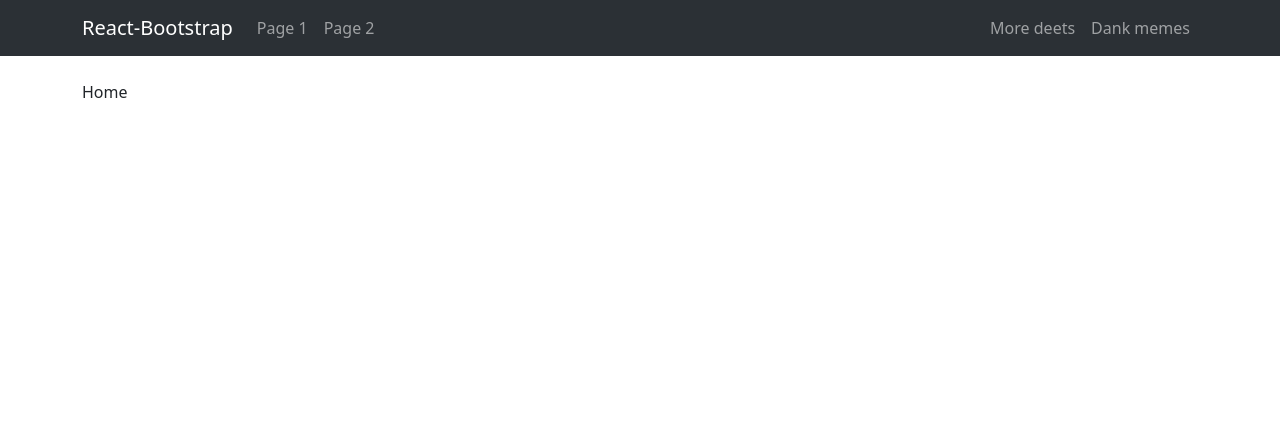
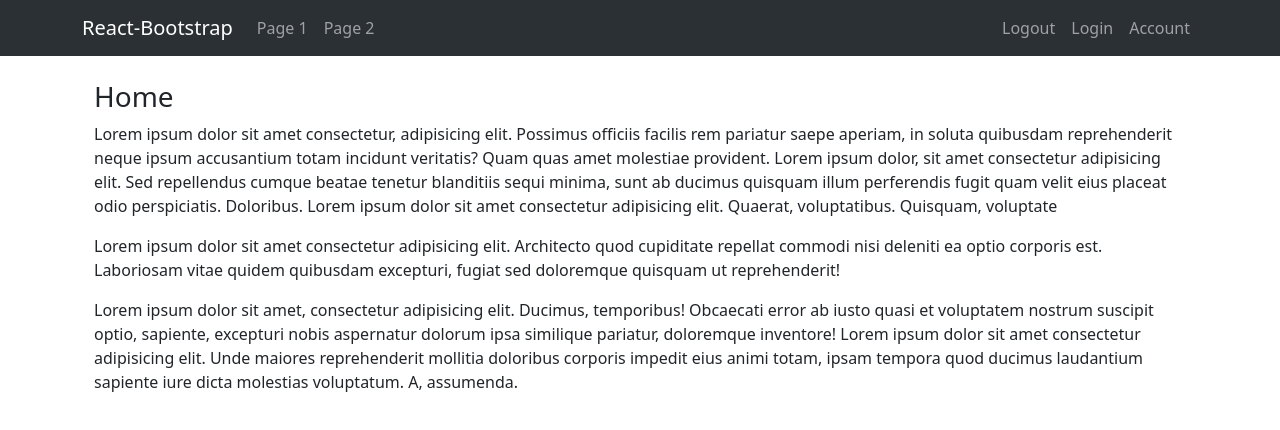
Before and after one commit to enesyukselx/tsreact, a React (Vite) app: page / in a window 1280 px wide. Shown: the top 430 px of the page. Built offline with nearby package versions, Linux system fonts and the light colour scheme.

Commit message:
Update Home Page content

```diff
--- a/src/App.tsx
+++ b/src/App.tsx
@@ -7,6 +7,8 @@ import "react-toastify/dist/ReactToastify.css";
 import "./App.css";
 import UserContextProvider from "./Components/UserContext/UserContextProvider";
 
+import Home from "./Pages/Home/Home";
+
 const router = createBrowserRouter([
     {
         path: "/",
@@ -15,7 +17,7 @@ const router = createBrowserRouter([
         children: [
             {
                 path: "/",
-                element: <div>Home</div>,
+                element: <Home />,
             },
             {
                 path: "page1",
--- a/src/Components/Layout/Header.tsx
+++ b/src/Components/Layout/Header.tsx
@@ -47,10 +47,13 @@ const Header = () => {
                     </Nav>
                     <Nav>
                         <NavLink className="nav-link" to="/logout">
-                            More deets
+                            Logout
+                        </NavLink>
+                        <NavLink className="nav-link" to="/logout">
+                            Login
                         </NavLink>
                         <NavLink className="nav-link" to="/account">
-                            Dank memes
+                            Account
                         </NavLink>
                     </Nav>
                 </Navbar.Collapse>
--- /dev/null
+++ b/src/Pages/Home/Home.tsx
@@ -0,0 +1,39 @@
+import { Container } from "react-bootstrap";
+
+const Home = () => {
+    return (
+        <Container>
+            <h3>Home</h3>
+            <p>
+                Lorem ipsum dolor sit amet consectetur, adipisicing elit.
+                Possimus officiis facilis rem pariatur saepe aperiam, in soluta
+                quibusdam reprehenderit neque ipsum accusantium totam incidunt
+                veritatis? Quam quas amet molestiae provident. Lorem ipsum
+                dolor, sit amet consectetur adipisicing elit. Sed repellendus
+                cumque beatae tenetur blanditiis sequi minima, sunt ab ducimus
+                quisquam illum perferendis fugit quam velit eius placeat odio
+                perspiciatis. Doloribus. Lorem ipsum dolor sit amet consectetur
+                adipisicing elit. Quaerat, voluptatibus. Quisquam, voluptate
+            </p>
+            <p>
+                Lorem ipsum dolor sit amet consectetur adipisicing elit.
+                Architecto quod cupiditate repellat commodi nisi deleniti ea
+                optio corporis est. Laboriosam vitae quidem quibusdam excepturi,
+                fugiat sed doloremque quisquam ut reprehenderit!
+            </p>
+
+            <p>
+                Lorem ipsum dolor sit amet, consectetur adipisicing elit.
+                Ducimus, temporibus! Obcaecati error ab iusto quasi et
+                voluptatem nostrum suscipit optio, sapiente, excepturi nobis
+                aspernatur dolorum ipsa similique pariatur, doloremque
+                inventore! Lorem ipsum dolor sit amet consectetur adipisicing
+                elit. Unde maiores reprehenderit mollitia doloribus corporis
+                impedit eius animi totam, ipsam tempora quod ducimus laudantium
+                sapiente iure dicta molestias voluptatum. A, assumenda.
+            </p>
+        </Container>
+    );
+};
+
+export default Home;
```
